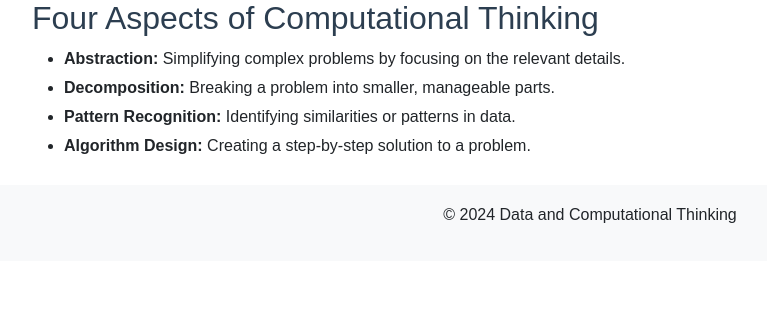
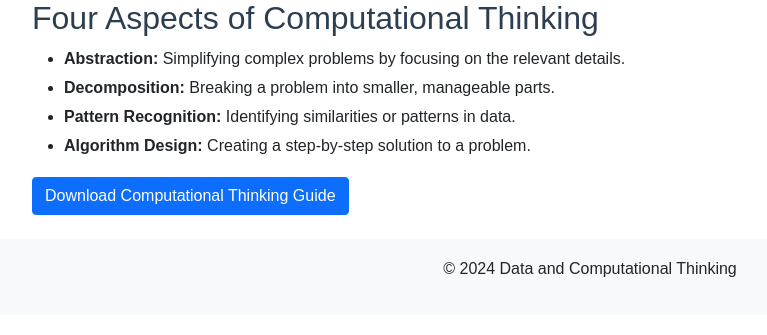
Before and after one commit to ELIIMORRIS/DCF, a Flask app: page /computational_thinking in a window 1280 px wide. Shown: the part 934-1269 px from the top of the page, without its empty margins (50-817 px from the left). Before the commit the page ends 1215 px from the top, so only its background shows below. Run offline with Flask 3, Linux system fonts and the light colour scheme.

Commit message:
added CT guide pdf to download

```diff
--- a/app.py
+++ b/app.py
@@ -1,4 +1,5 @@
-from flask import Flask, render_template
+from flask import Flask, render_template, send_from_directory, abort
+import os
 
 app = Flask(__name__)
 
@@ -58,6 +59,15 @@ def importance_of_order():
 def computational_thinking():
     return render_template('computational_thinking.html')
 
+@app.route('/download/<filename>')
+def download_file(filename):
+    downloads_dir = 'static/downloads'
+    # Ensure the file exists in the directory
+    if os.path.isfile(os.path.join(downloads_dir, filename)):
+        return send_from_directory(downloads_dir, filename, as_attachment=True)
+    else:
+        abort(404)  # Return a 404 if the file does not exist
+
 @app.route('/resources')
 def resources():
     return render_template('resources.html')
--- a/templates/computational_thinking.html
+++ b/templates/computational_thinking.html
@@ -32,6 +32,10 @@
                 <li><strong>Pattern Recognition:</strong> Identifying similarities or patterns in data.</li>
                 <li><strong>Algorithm Design:</strong> Creating a step-by-step solution to a problem.</li>
             </ul>
+            <!-- Button to download the PDF -->
+            <a href="{{ url_for('download_file', filename='Barefoot_guide_to_computational_thinking.pdf') }}" class="btn btn-primary" download>
+                Download Computational Thinking Guide
+            </a>
         </section>
     </main>
 {% endblock %}
```
Also changed, not shown: 1 other file.
